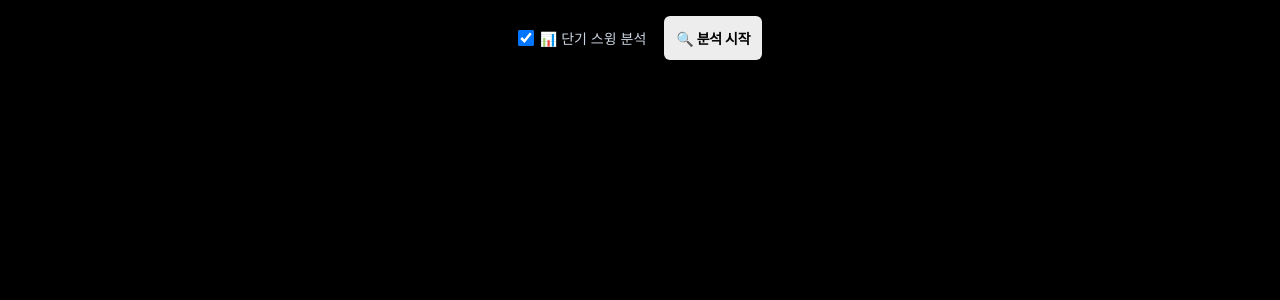
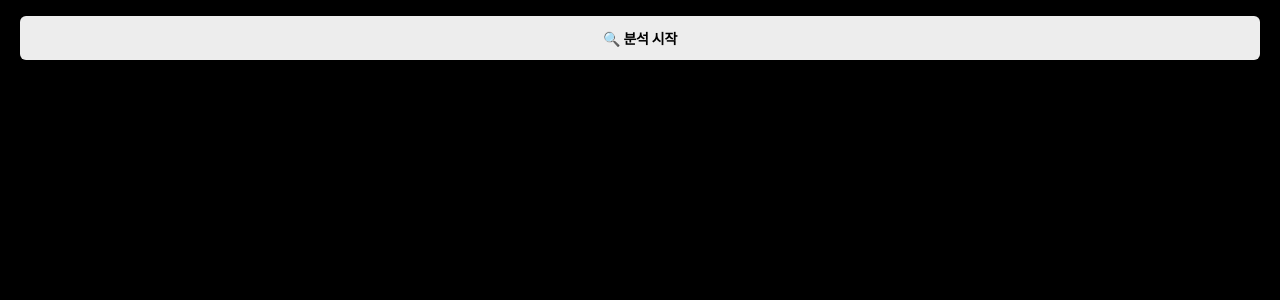
Before and after one commit to milkmamado/stgay-vps, a Flask app: page /stgay/ in a window 1280 px wide. Shown: the part 54-354 px from the top of the page. Run offline with Flask 3, Linux system fonts and the light colour scheme; the visitor is signed in with stand-in values (Sample User, id 1); data that the repository does not hold is empty.

Commit message:
refactor(stgay): 단기스윙 체크박스 wrapper 제거 (깨진 빈 label 같이 청소)

```diff
--- a/templates/index.html
+++ b/templates/index.html
@@ -495,14 +495,7 @@ label[for*="surge"] {
     </div>
 
     <div class="start-section">
-        <div style="display:flex;gap:18px;justify-content:center;align-items:center;margin-bottom:14px;flex-wrap:wrap;font-size:14px;color:#cbd5e1">
-            <label style="cursor:pointer;display:flex;align-items:center;gap:6px">
-                <input type="checkbox" id="modeSwing" name="modeSwing" checked style="width:16px;height:16px;cursor:pointer">
-                <span>📊 단기 스윙 분석</span>
-            </label>
-            <label style="cursor:pointer;display:flex;align-items:center;gap:6px">
         <button id="startBtn" class="btn-start" onclick="startAnalysis()">🔍 분석 시작</button>
-    </div>
 
     <div id="progressSection" class="progress-section">
         <div class="progress-bar-bg"><div id="progressFill" class="progress-fill"></div></div>
```
